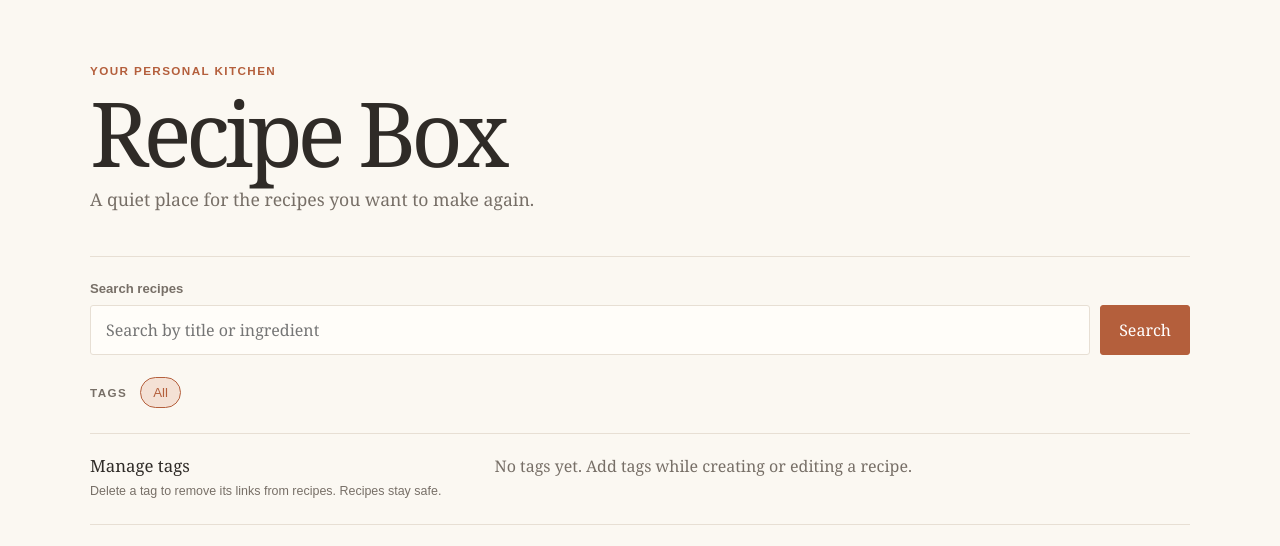
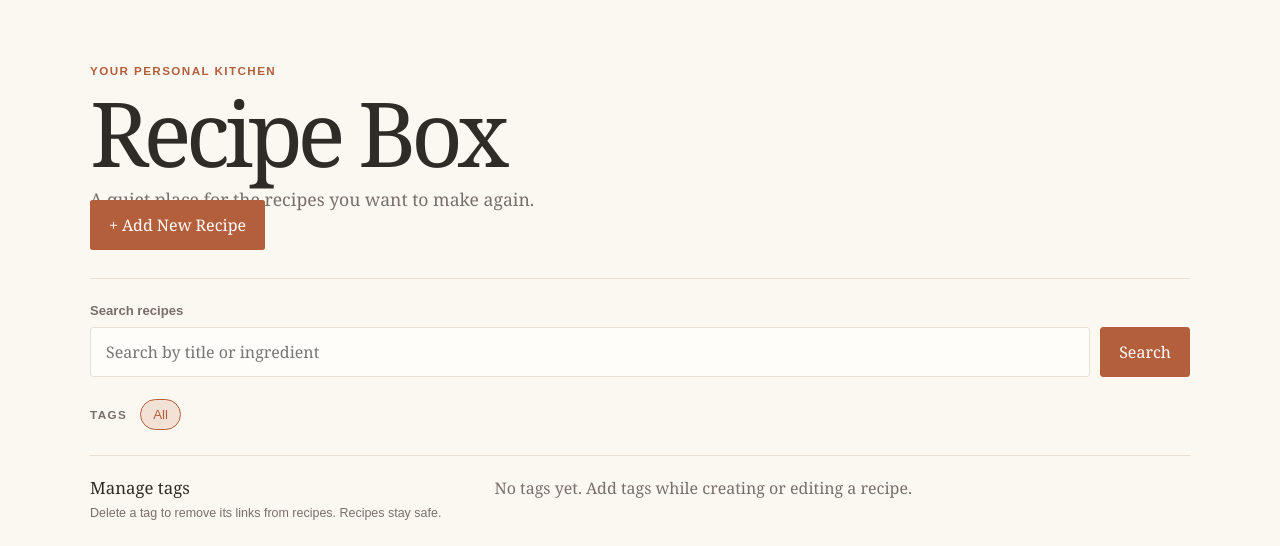
Before and after one commit to mkayali72/recipe-box, a FastAPI app: page / in a window 1280 px wide. Shown: the top 546 px of the page. Run offline with FastAPI, Linux system fonts and the light colour scheme; data that the repository does not hold is empty; parts of the project's set-up code (start-up, migrations or seed data) failed here and were passed over.

Commit message:
Add "Add New Recipe" button to the main page header

```diff
--- a/app/templates/home.html
+++ b/app/templates/home.html
@@ -19,6 +19,7 @@ framework.
         <p class="eyebrow">Your personal kitchen</p>
         <h1>Recipe Box</h1>
         <p class="intro">A quiet place for the recipes you want to make again.</p>
+        <a class="button-link" href="{{ request.url_for('add_recipe') }}">+ Add New Recipe</a>
       </header>
 
       <section class="browse-controls" aria-label="Recipe filters">
```
